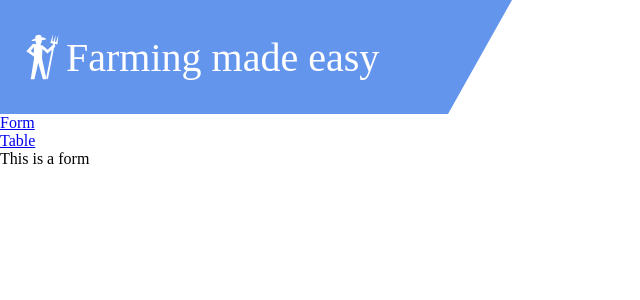
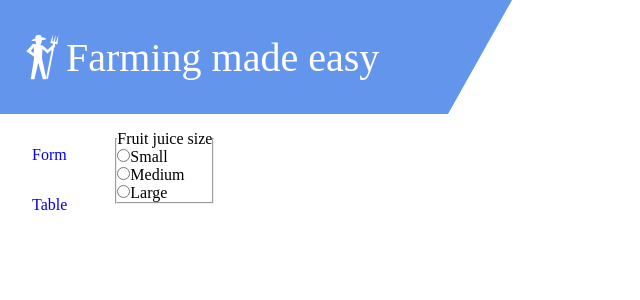
Before and after one commit to slav-getov/react-proj, a React app: page /form in a window 1280 px wide. Shown: the top 300 px of the page, without its empty margins (0-640 px from the left). Built offline with nearby package versions, Linux system fonts and the light colour scheme.

Commit message:
start working on the form

```diff
--- a/src/components/Form.jsx
+++ b/src/components/Form.jsx
@@ -1,7 +1,28 @@
 import React from "react";
-
+import styled from "styled-components";
+const FormStyles = styled.form`
+  padding: 1rem;
+`;
 const Form = () => {
-  return <div>This is a form</div>;
+  return (
+    <FormStyles>
+      <fieldset>
+        <legend>Fruit juice size</legend>
+        <p>
+          <input type="radio" name="size" id="size_1" value="small" />
+          <label for="size_1">Small</label>
+        </p>
+        <p>
+          <input type="radio" name="size" id="size_2" value="medium" />
+          <label for="size_2">Medium</label>
+        </p>
+        <p>
+          <input type="radio" name="size" id="size_3" value="large" />
+          <label for="size_3">Large</label>
+        </p>
+      </fieldset>
+    </FormStyles>
+  );
 };
 
 export default Form;
--- a/src/components/MainSection.jsx
+++ b/src/components/MainSection.jsx
@@ -1,7 +1,10 @@
 import React from "react";
-
+import styled from "styled-components";
+const MainStyles = styled.main`
+  display: flex;
+`;
 const MainSection = ({ children }) => {
-  return <main>{children}</main>;
+  return <MainStyles>{children}</MainStyles>;
 };
 
 export default MainSection;
--- a/src/components/SideBar.jsx
+++ b/src/components/SideBar.jsx
@@ -1,18 +1,24 @@
 import React from "react";
 import { Link } from "react-router-dom";
+import styled from "styled-components";
+import SectionElement from "../shared/SectionElement";
+const SidebarStyles = styled.aside`
+  padding: 1rem 2rem;
+`;
 const SideBar = ({ options }) => {
   return (
-    <aside>
+    <SidebarStyles>
       {options.map((singleOption) => (
         <Link
           key={singleOption.entityName}
           exact="true"
           to={"/" + singleOption.entityName.toLowerCase()}
+          style={{ textDecoration: "none" }}
         >
-          <section>{singleOption.entityName}</section>
+          <SectionElement value={singleOption.entityName} />
         </Link>
       ))}
-    </aside>
+    </SidebarStyles>
   );
 };
 
--- /dev/null
+++ b/src/shared/SectionElement.jsx
@@ -0,0 +1,10 @@
+import React from "react";
+import styled from "styled-components";
+const SectionStyles = styled.aside`
+  padding: 1rem 0;
+`;
+const SectionElement = ({ value }) => {
+  return <SectionStyles>{value}</SectionStyles>;
+};
+
+export default SectionElement;
```
